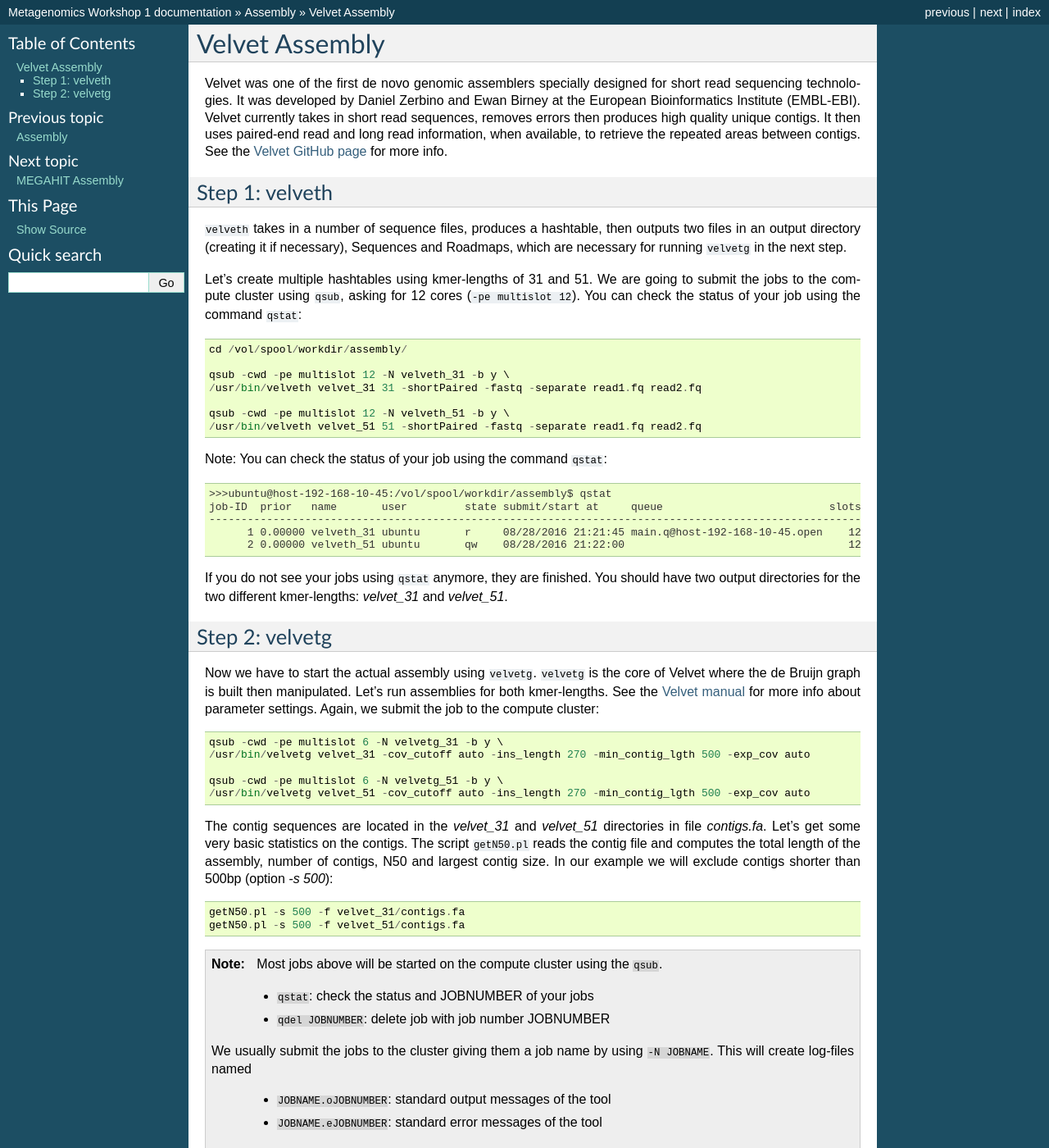
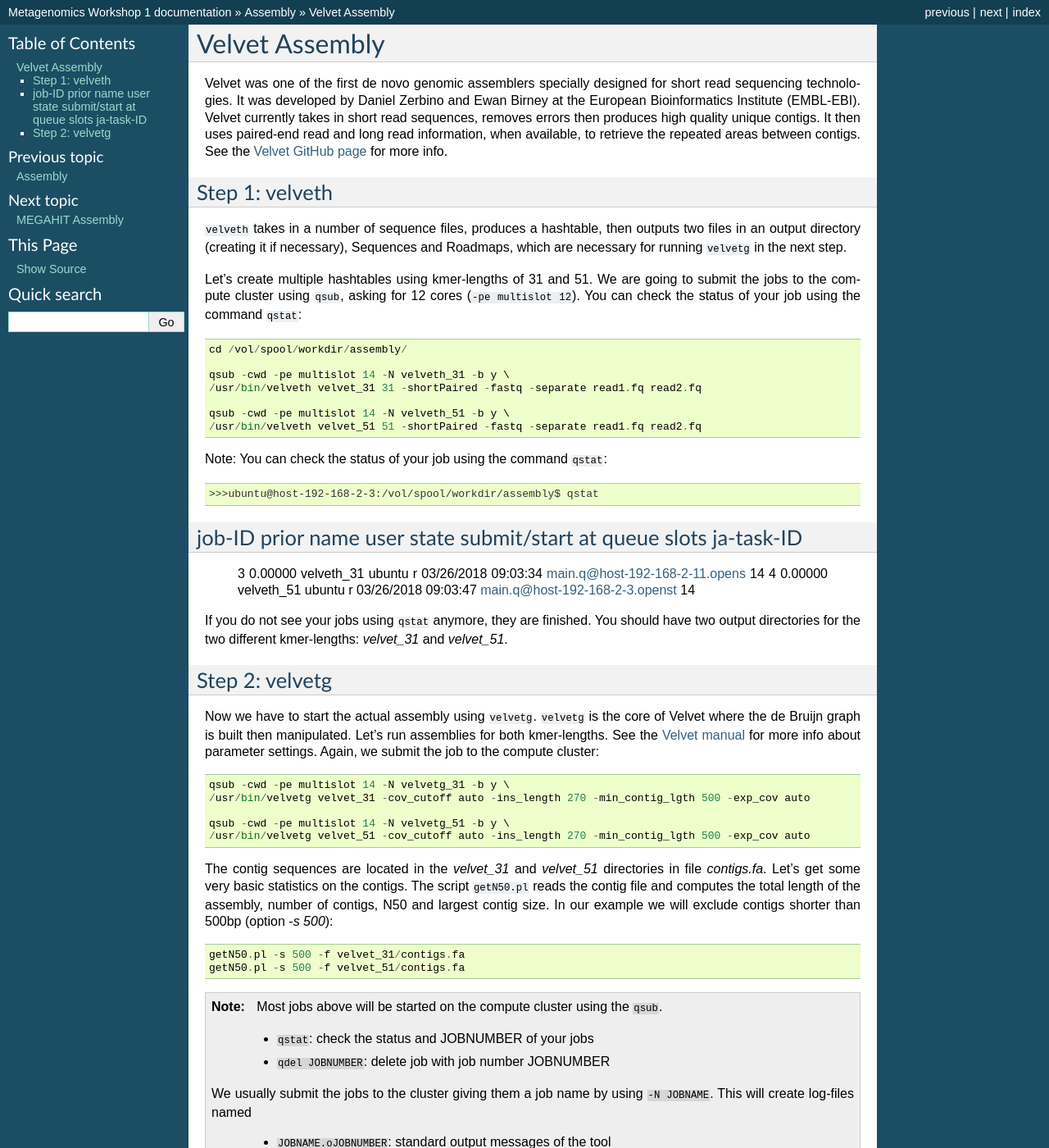
Before and after one commit to metagenomics/metagenomics-workshop, a Sphinx documentation site: the page built from docs/assembly/velvet.rst, in a window 1280 px wide and 1400 px high. Shown: the whole window at 82% size. Built offline with Sphinx 7.4.7, drawn with Linux system fonts in a browser that asks for light colours.

Commit message:
Update velvet.rst

```diff
--- a/docs/assembly/velvet.rst
+++ b/docs/assembly/velvet.rst
@@ -23,19 +23,19 @@
 
   cd /vol/spool/workdir/assembly/
 
-  qsub -cwd -pe multislot 12 -N velveth_31 -b y \
+  qsub -cwd -pe multislot 14 -N velveth_31 -b y \
   /usr/bin/velveth velvet_31 31 -shortPaired -fastq -separate read1.fq read2.fq
 
-  qsub -cwd -pe multislot 12 -N velveth_51 -b y \
+  qsub -cwd -pe multislot 14 -N velveth_51 -b y \
   /usr/bin/velveth velvet_51 51 -shortPaired -fastq -separate read1.fq read2.fq
 
 Note: You can check the status of your job using the command ``qstat``::
 
-  >>>ubuntu@host-192-168-10-45:/vol/spool/workdir/assembly$ qstat
-  job-ID  prior   name       user         state submit/start at     queue                          slots ja-task-ID
-  -----------------------------------------------------------------------------------------------------------------
-        1 0.00000 velveth_31 ubuntu       r     08/28/2016 21:21:45 main.q@host-192-168-10-45.open    12
-        2 0.00000 velveth_51 ubuntu       qw    08/28/2016 21:22:00                                   12
+  >>>ubuntu@host-192-168-2-3:/vol/spool/workdir/assembly$ qstat
+job-ID  prior   name       user         state submit/start at     queue                          slots ja-task-ID
+-----------------------------------------------------------------------------------------------------------------
+      3 0.00000 velveth_31 ubuntu       r     03/26/2018 09:03:34 main.q@host-192-168-2-11.opens    14
+      4 0.00000 velveth_51 ubuntu       r     03/26/2018 09:03:47 main.q@host-192-168-2-3.openst    14
 
 If you do not see your jobs using ``qstat`` anymore, they are finished.
 You should have two output directories for the two different kmer-lengths: `velvet_31` and `velvet_51`.
@@ -44,10 +44,10 @@
 ---------------
 Now we have to start the actual assembly using ``velvetg``. ``velvetg`` is the core of Velvet where the de Bruijn graph is built then manipulated. Let's run assemblies for both kmer-lengths. See the `Velvet manual <https://github.com/dzerbino/velvet/blob/master/Manual.pdf>`_ for more info about parameter settings. Again, we submit the job to the compute cluster::
 
-  qsub -cwd -pe multislot 6 -N velvetg_31 -b y \
+  qsub -cwd -pe multislot 14 -N velvetg_31 -b y \
   /usr/bin/velvetg velvet_31 -cov_cutoff auto -ins_length 270 -min_contig_lgth 500 -exp_cov auto
 
-  qsub -cwd -pe multislot 6 -N velvetg_51 -b y \
+  qsub -cwd -pe multislot 14 -N velvetg_51 -b y \
   /usr/bin/velvetg velvet_51 -cov_cutoff auto -ins_length 270 -min_contig_lgth 500 -exp_cov auto
 
 The contig sequences are located in the `velvet_31` and `velvet_51` directories in file `contigs.fa`. Let's get some very basic statistics on the contigs. The script ``getN50.pl`` reads the contig file and computes the total length of the assembly, number of contigs, N50 and largest contig size. In our example we will exclude contigs shorter than 500bp (option `-s 500`)::
```
